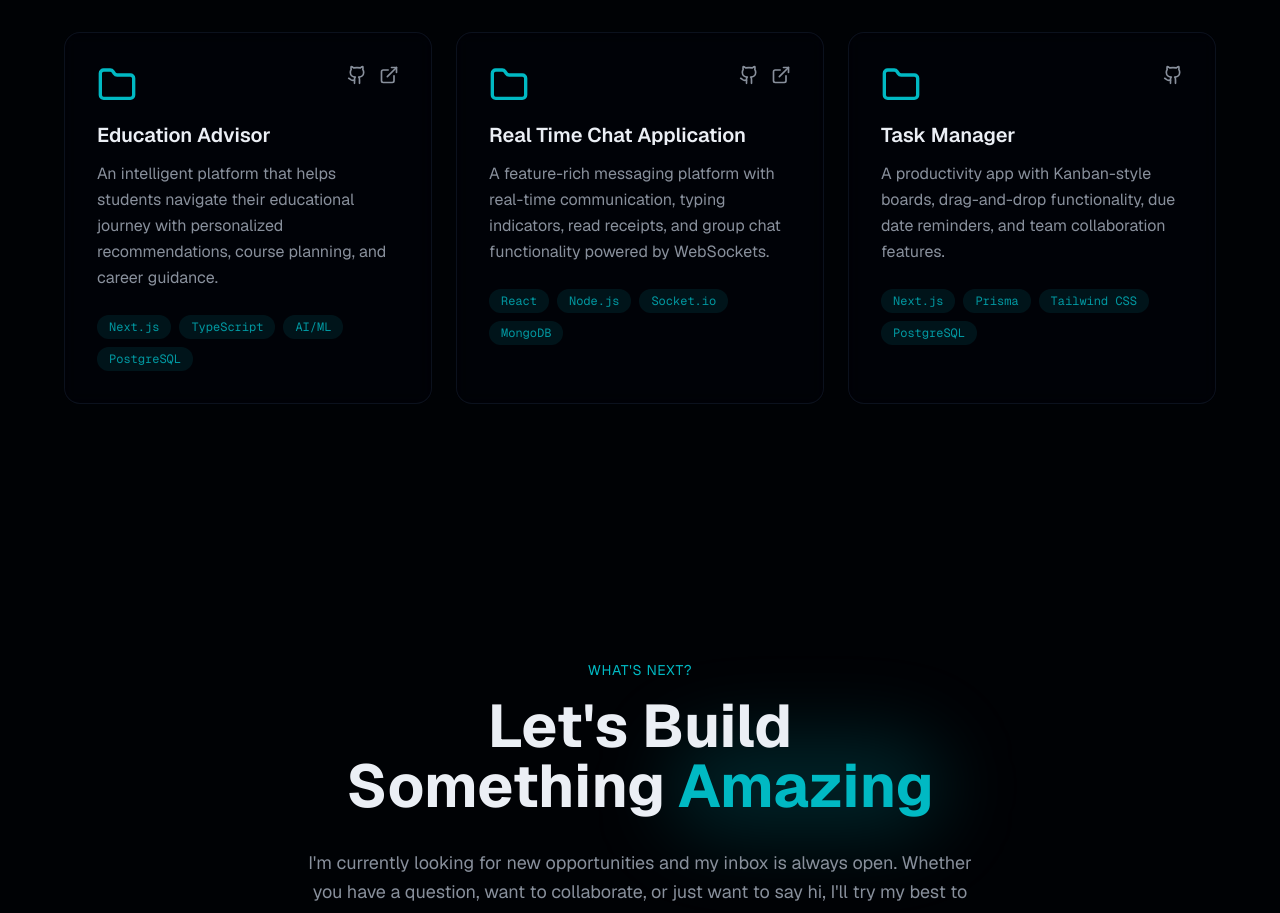
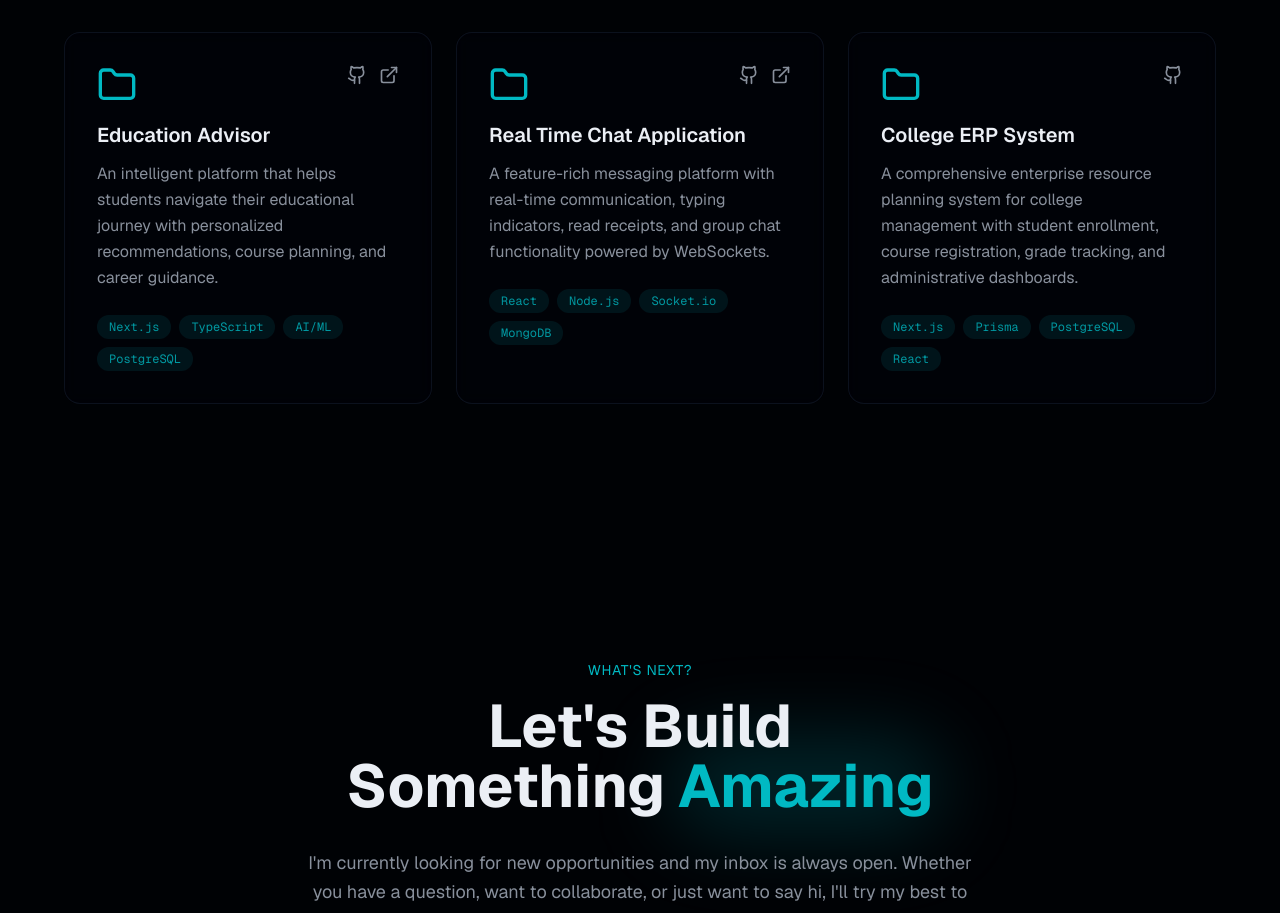
Before and after one commit to Shreyeah03/Shreyeah03, a Next.js app: page / in a window 1280 px wide. Shown: the part 1740-2653 px from the top of the page. Built offline with nearby package versions, Linux system fonts and the light colour scheme.

Commit message:
feat: update portfolio with College ERP System project
Highlight key features of new project in portfolio.

Co-authored-by: null <196100041+Shreyeah03@users.noreply.github.com>

```diff
--- a/components/projects.tsx
+++ b/components/projects.tsx
@@ -24,10 +24,10 @@ const projects = [
     featured: true,
   },
   {
-    title: "Task Manager",
+    title: "College ERP System",
     description:
-      "A productivity app with Kanban-style boards, drag-and-drop functionality, due date reminders, and team collaboration features.",
-    tech: ["Next.js", "Prisma", "Tailwind CSS", "PostgreSQL"],
+      "A comprehensive enterprise resource planning system for college management with student enrollment, course registration, grade tracking, and administrative dashboards.",
+    tech: ["Next.js", "Prisma", "PostgreSQL", "React"],
     github: "https://github.com/shreyakhacharia",
     featured: true,
   },
--- a/tsconfig.json
+++ b/tsconfig.json
@@ -11,7 +11,7 @@
     "moduleResolution": "bundler",
     "resolveJsonModule": true,
     "isolatedModules": true,
-    "jsx": "preserve",
+    "jsx": "react-jsx",
     "incremental": true,
     "plugins": [
       {
```
